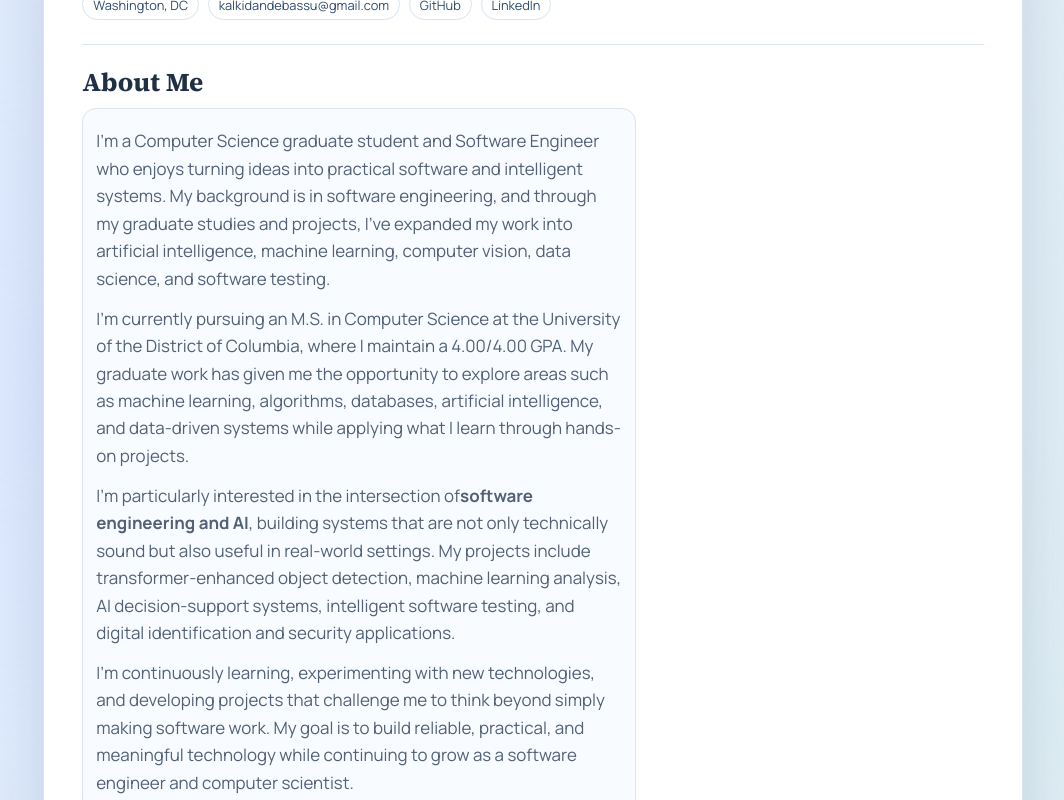
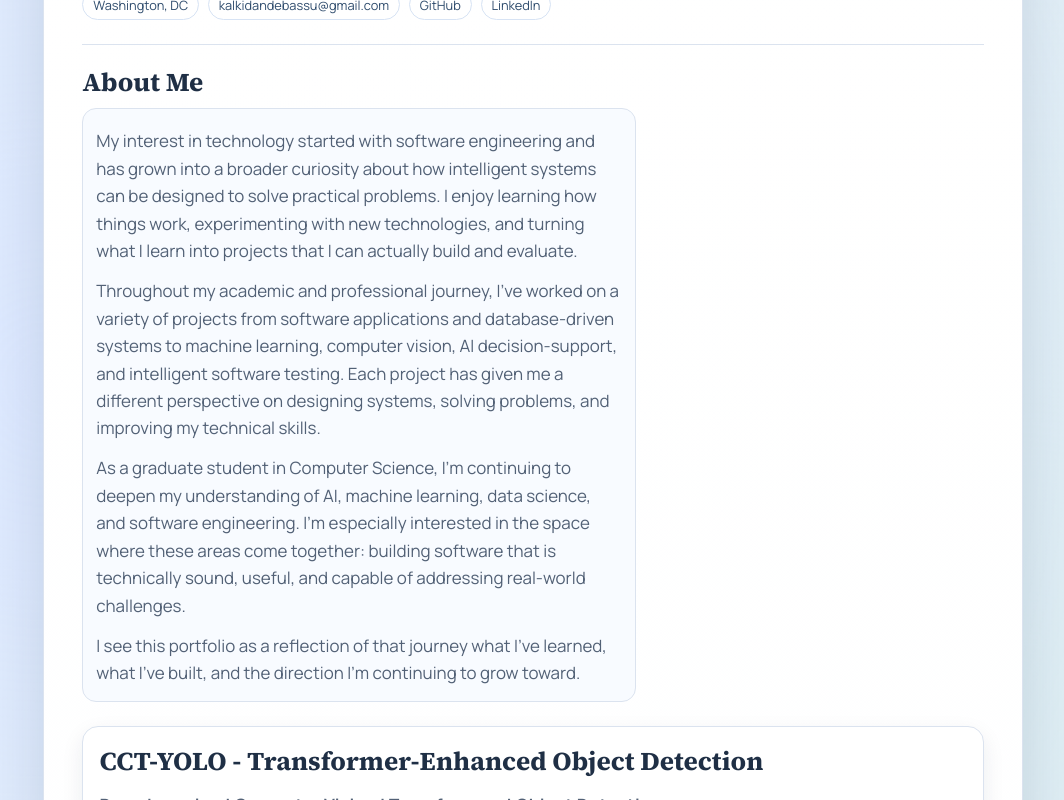
Before and after one commit to kalina0817/Portfolio, a React (Create React App) app in the folder kalkidan-portfolio/: page / in a window 1280 px wide. Shown: the part 380-1180 px from the top of the page, without its empty margins (107-1171 px from the left). Built offline with nearby package versions, Linux system fonts and the light colour scheme.

Commit message:
Rewrite About Me section with updated journey narrative

```diff
--- a/kalkidan-portfolio/src/App.js
+++ b/kalkidan-portfolio/src/App.js
@@ -32,36 +32,33 @@ function App() {
           <div className="about-grid">
             <div>
               <p>
-                I&apos;m a Computer Science graduate student and Software Engineer
-                who enjoys turning ideas into practical software and intelligent
-                systems. My background is in software engineering, and through
-                my graduate studies and projects, I&apos;ve expanded my work into
-                artificial intelligence, machine learning, computer vision, data
-                science, and software testing.
+                My interest in technology started with software engineering and
+                has grown into a broader curiosity about how intelligent
+                systems can be designed to solve practical problems. I enjoy
+                learning how things work, experimenting with new technologies,
+                and turning what I learn into projects that I can actually
+                build and evaluate.
               </p>
               <p>
-                I&apos;m currently pursuing an M.S. in Computer Science at the
-                University of the District of Columbia, where I maintain a
-                4.00/4.00 GPA. My graduate work has given me the opportunity to
-                explore areas such as machine learning, algorithms, databases,
-                artificial intelligence, and data-driven systems while applying
-                what I learn through hands-on projects.
+                Throughout my academic and professional journey, I&apos;ve worked
+                on a variety of projects from software applications and
+                database-driven systems to machine learning, computer vision, AI
+                decision-support, and intelligent software testing. Each project
+                has given me a different perspective on designing systems,
+                solving problems, and improving my technical skills.
               </p>
               <p>
-                I&apos;m particularly interested in the intersection of
-                <strong>software engineering and AI</strong>, building systems
-                that are not only technically sound but also useful in real-world
-                settings. My projects include transformer-enhanced object
-                detection, machine learning analysis, AI decision-support
-                systems, intelligent software testing, and digital
-                identification and security applications.
+                As a graduate student in Computer Science, I&apos;m continuing to
+                deepen my understanding of AI, machine learning, data science,
+                and software engineering. I&apos;m especially interested in the
+                space where these areas come together: building software that is
+                technically sound, useful, and capable of addressing real-world
+                challenges.
               </p>
               <p>
-                I&apos;m continuously learning, experimenting with new
-                technologies, and developing projects that challenge me to think
-                beyond simply making software work. My goal is to build
-                reliable, practical, and meaningful technology while continuing
-                to grow as a software engineer and computer scientist.
+                I see this portfolio as a reflection of that journey what
+                I&apos;ve learned, what I&apos;ve built, and the direction I&apos;m
+                continuing to grow toward.
               </p>
             </div>
           </div>
```
Also changed, not shown: 1 other file (tests, documents, lock files or other folders).
